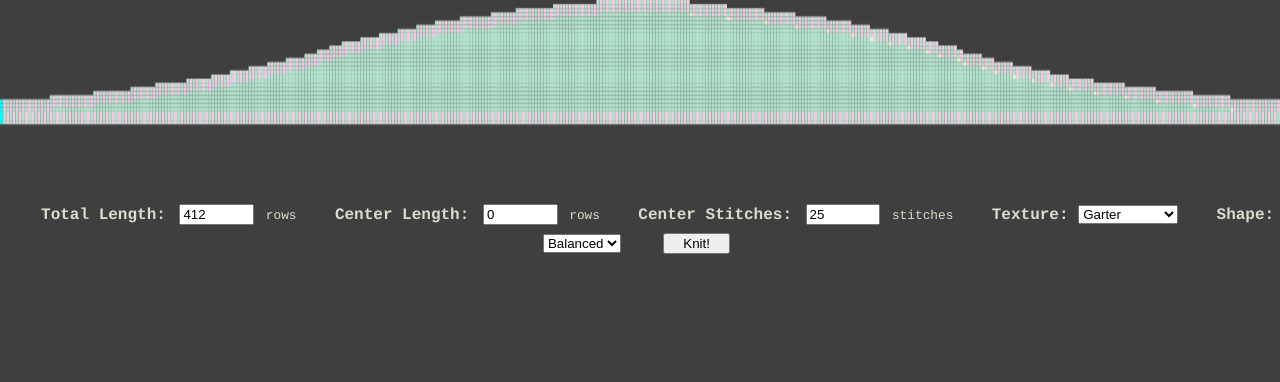
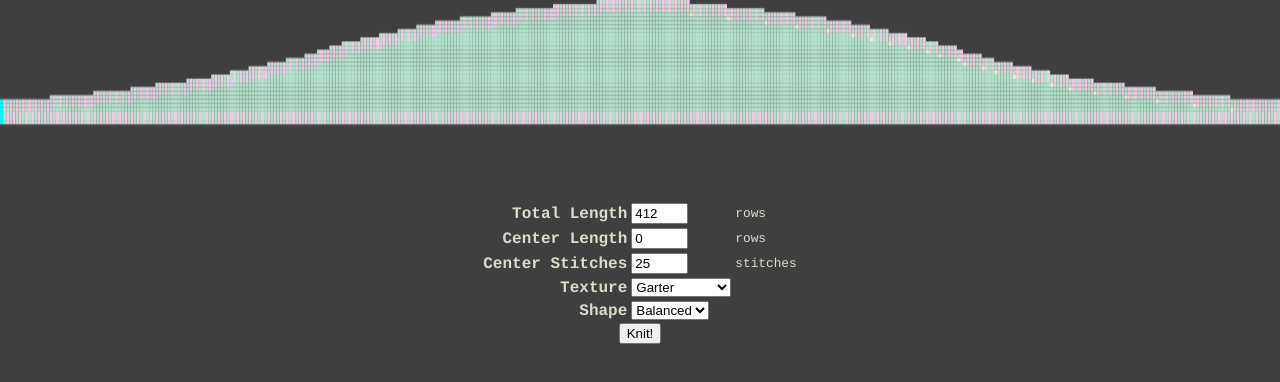
Before and after one commit to alefore/knit, a plain HTML site: page index.html in a window 1280 px wide. Drawn offline with nearby package versions, Linux system fonts and the light colour scheme.

Commit message:
Significant improvements to inputs css/html.

```diff
--- a/index.html
+++ b/index.html
@@ -41,36 +41,26 @@ body, html {
   overflow-x: hidden;
   position: fixed;
 
-  left: 50%;
   text-align: center;
-  transform: translateX(-50%);
 
   z-index: 1;
-  height: calc(100vh - 200px);
   padding: 0px;
 }
 
-#inputs ul {
-  list-type-type: none;
-  padding: 0;
-  margin: 0;
+#inputs table {
+  margin-left: auto;
+  margin-right: auto;
 }
-#inputs ul li {
-  display: inline;
-  padding: 0.2em;
-  margin-left: 2em;
-}
-#inputs ul li .name {
+#inputs table tr td.name {
+  text-align: right;
   font-weight: bold;
 }
-#inputs ul li .units {
+#inputs table tr td.units {
   font-size: 80%;
 }
-#inputs input {
-  width: 5em;
-  margin: 4px;
+#inputs table tr td {
+  text-align: left;
 }
-
 div#currentRow, div#controls {
   width: 100%;
   padding: 0;
--- a/inputs.js
+++ b/inputs.js
@@ -9,30 +9,27 @@ class PatternFactoryInput {
   }
 
   renderTableRow(parsedHash) {
-    const li = $('<li>').append(
-        $('<span>').text(this.name + ': ').attr('class', 'name'));
-    console.log('Searching: ' + this.nameCamelCase());
+    const tr = $('<tr>').append($('<td>', {class: 'name'}).text(this.name));
     let defaultValue = Object.keys(parsedHash).includes(this.nameCamelCase()) ?
         parsedHash[this.nameCamelCase()] :
         this.defaultValue;
     if (this.selectValues == null) {
       const input = this;
-      li.append($('<span>').append($('<input>')
-                                       .attr('id', this.id())
-                                       .attr('title', this.tooltip)
-                                       .attr('value', defaultValue)))
+      tr.append($('<td>').append($(
+          '<input/>',
+          {id: this.id(), title: this.tooltip, value: defaultValue, size: 4})));
     } else {
       const select = $('<select>').attr('id', this.id());
       this.selectValues.forEach(function(id) {
         select.append($('<option>').text(id).attr('value', id))
       });
-      li.append(select.val(
+      tr.append($('<td>').append(select.val(
           this.selectValues.includes(defaultValue) ? defaultValue :
-                                                     this.defaultValue));
+                                                     this.defaultValue)));
     }
     if (this.units != null)
-      li.append($('<span>').text(' ' + this.units).attr('class', 'units'));
-    return li;
+      tr.append($('<td>', {class: 'units'}).text(this.units));
+    return tr;
   }
 
   setFormInput(formInput) {
@@ -61,16 +58,12 @@ class PatternFactoryInput {
 }
 
 function drawInputs(inputs, parsedHash) {
-  const list = $('#inputs ul');
+  const table = $('<table>').appendTo('#inputs form');
   inputs.forEach(function(input) {
-    list.append(input.renderTableRow(parsedHash == null ? {} : parsedHash));
+    table.append(input.renderTableRow(parsedHash == null ? {} : parsedHash));
   });
 
-  const inputElement = document.createElement('input');
-  inputElement.setAttribute('type', 'submit');
-  inputElement.setAttribute('value', 'Knit!');
-
-  list.append($('<li>').append(inputElement));
+  $('#inputs form').append($('<input/>', {type: 'submit', value: 'Knit!'}));
 }
 
 function hideInputHtml() {
--- a/knit.js
+++ b/knit.js
@@ -84,15 +84,12 @@ document.addEventListener('DOMContentLoaded', (event) => {
       .append($('<div />', {
                 id: 'inputs',
                 style: currentRow === 0 ? '' : '' /*'display:none'*/,
-              })
-                  .append($('<form/>')
-                              .submit((e) => {
-                                applyInputs();
-                                $('#inputs').css('display', 'none');
-                                $('#controls').css('display', 'inline');
-                                $('#patternContainer').css('display', 'inline');
-                              })
-                              .append($('<ul/>'))))
+              }).append($('<form/>').submit((e) => {
+        applyInputs();
+        $('#inputs').css('display', 'none');
+        $('#controls').css('display', 'inline');
+        $('#patternContainer').css('display', 'inline');
+      })))
       .append(
           $('<div/>', {
             id: 'controls',
```
